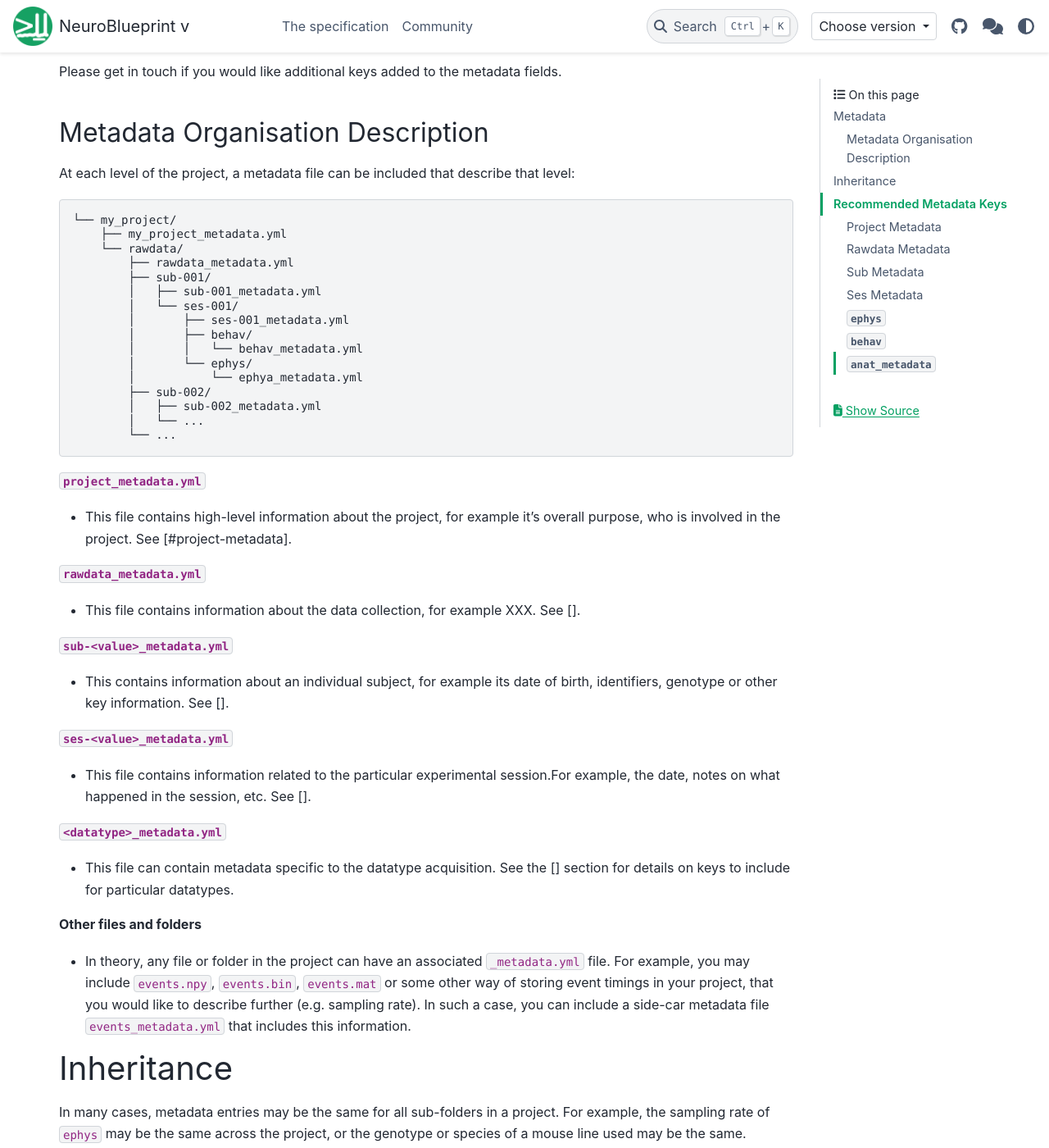
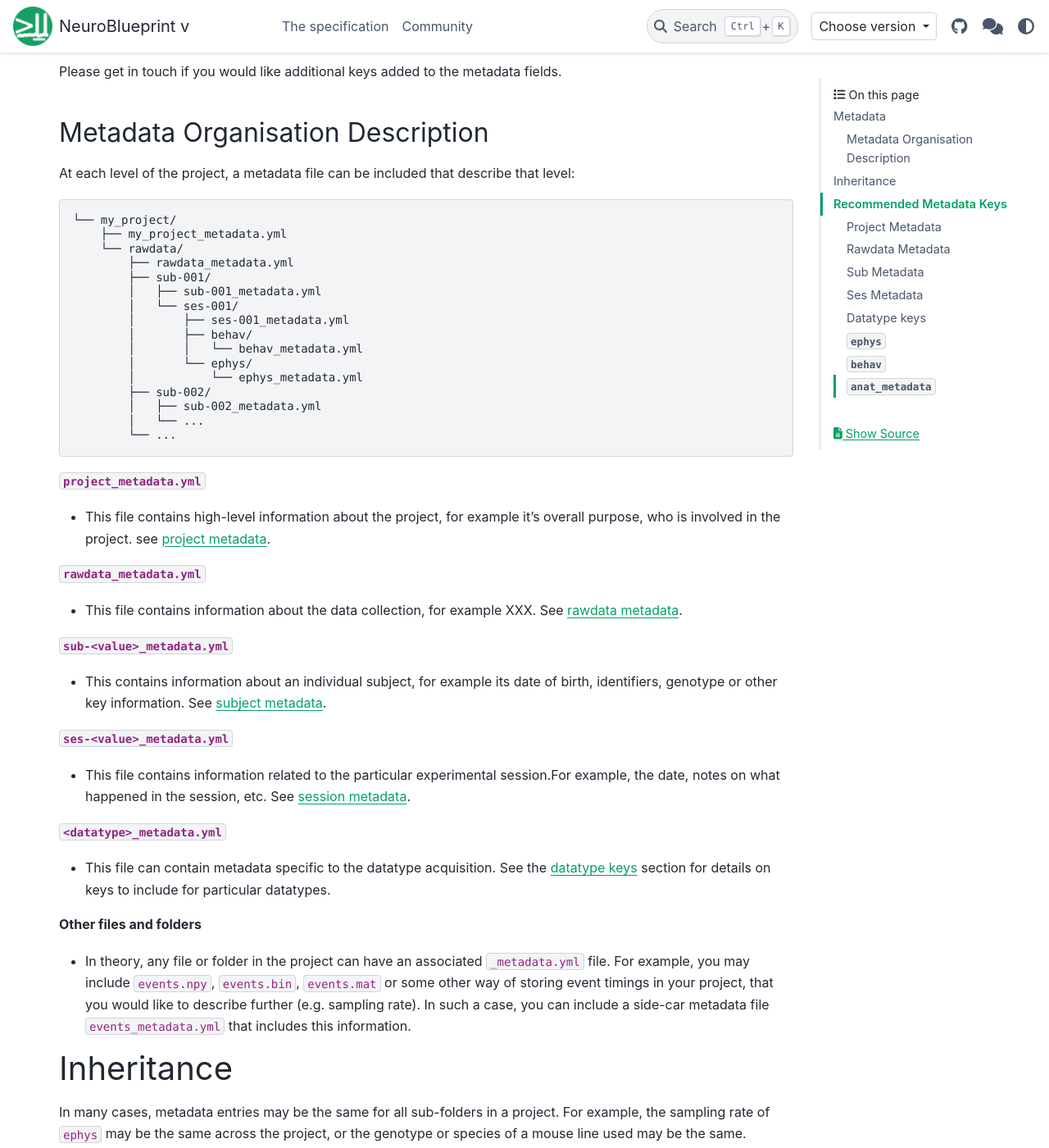
Before and after one commit to neuroinformatics-unit/NeuroBlueprint, a Sphinx documentation site: the page built from docs/source/metadata.md, in a window 1280 px wide and 1400 px high, scrolled down 402 px. Shown: the whole window at 82% size. Built offline with Sphinx 7.4.7 and the PyData theme 0.15.4, drawn with Linux system fonts in a browser that asks for light colours; the version number could not be read and is left out.

Commit message:
fix links.

```diff
--- a/docs/source/metadata.md
+++ b/docs/source/metadata.md
@@ -34,7 +34,7 @@ At each level of the project, a metadata file can be included that describe that
         │       ├── behav/
         │       │   └── behav_metadata.yml
         │       └── ephys/
-        │           └── ephya_metadata.yml
+        │           └── ephys_metadata.yml
         ├── sub-002/
         │   ├── sub-002_metadata.yml
         │   └── ...
@@ -43,22 +43,22 @@ At each level of the project, a metadata file can be included that describe that
 
 **``project_metadata.yml``**
 - This file contains high-level information about the project, for example it's overall purpose,
-who is involved in the project. See [#project-metadata].
+who is involved in the project. see [project metadata](project-metadata).
 
 **``rawdata_metadata.yml``**
-- This file contains information about the data collection, for example XXX. See [].
+- This file contains information about the data collection, for example XXX. See [rawdata metadata](rawdata-metadata).
 
 **``sub-<value>_metadata.yml``**
 - This contains information about an individual subject, for example its date of birth,
-identifiers, genotype or other key information. See [].
+identifiers, genotype or other key information. See [subject metadata](sub-metadata).
 
 **``ses-<value>_metadata.yml``**
 - This file contains information related to the particular experimental session.For example,
-the date, notes on what happened in the session, etc. See [].
+the date, notes on what happened in the session, etc.  See [session metadata](ses-metadata).
 
 **``<datatype>_metadata.yml``**
-- This file can contain metadata specific to the datatype acquisition. See the [] section
-for details on keys to include for particular datatypes.
+- This file can contain metadata specific to the datatype acquisition. See the [datatype keys](datatype-keys)
+section for details on keys to include for particular datatypes.
 
 
 **Other files and folders**
@@ -137,6 +137,9 @@ https://bids-specification.readthedocs.io/en/stable/modality-agnostic-files/data
 Initially, fill in from:
 https://bids-specification.readthedocs.io/en/stable/modality-agnostic-files/data-summary-files.html#sessions-file
 
+(datatype-keys)=
+## Datatype keys
+
 (ephys-metadata)=
 ## `ephys`
 Initially, fill in from:
```
